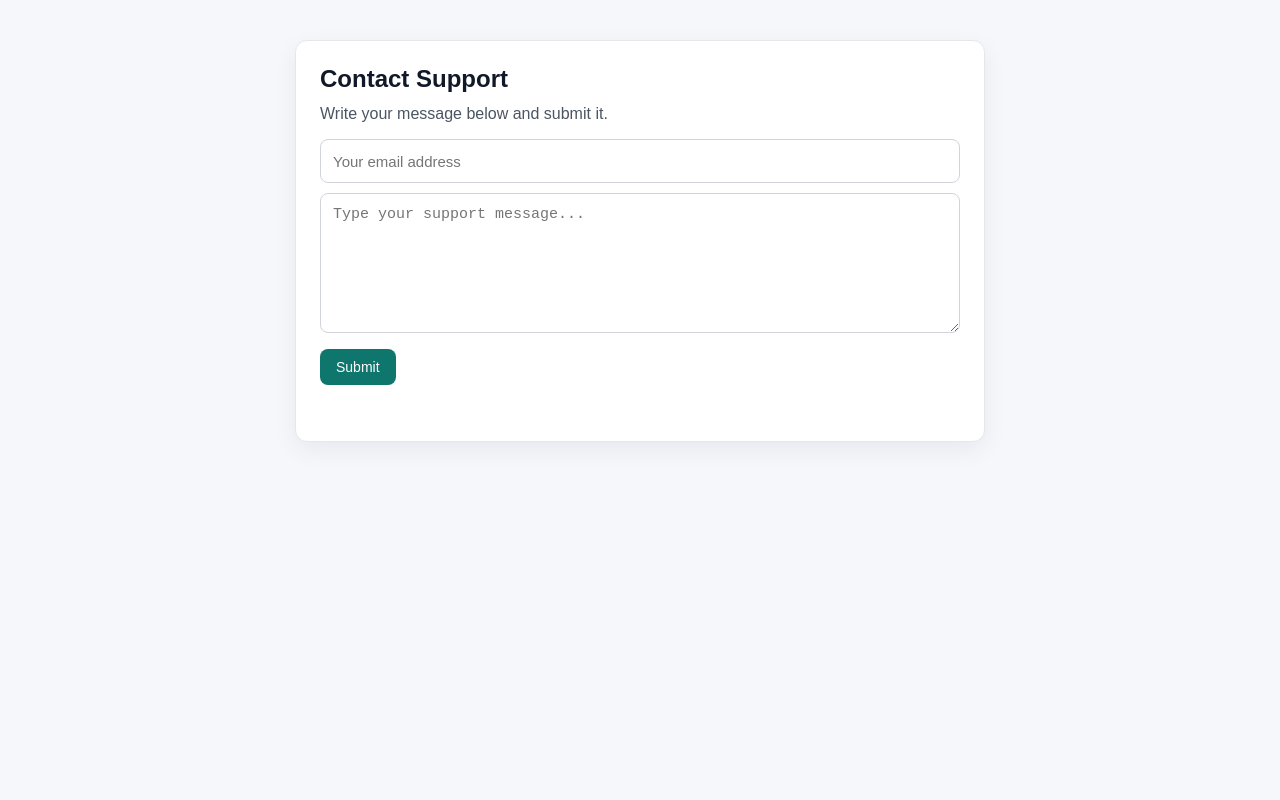
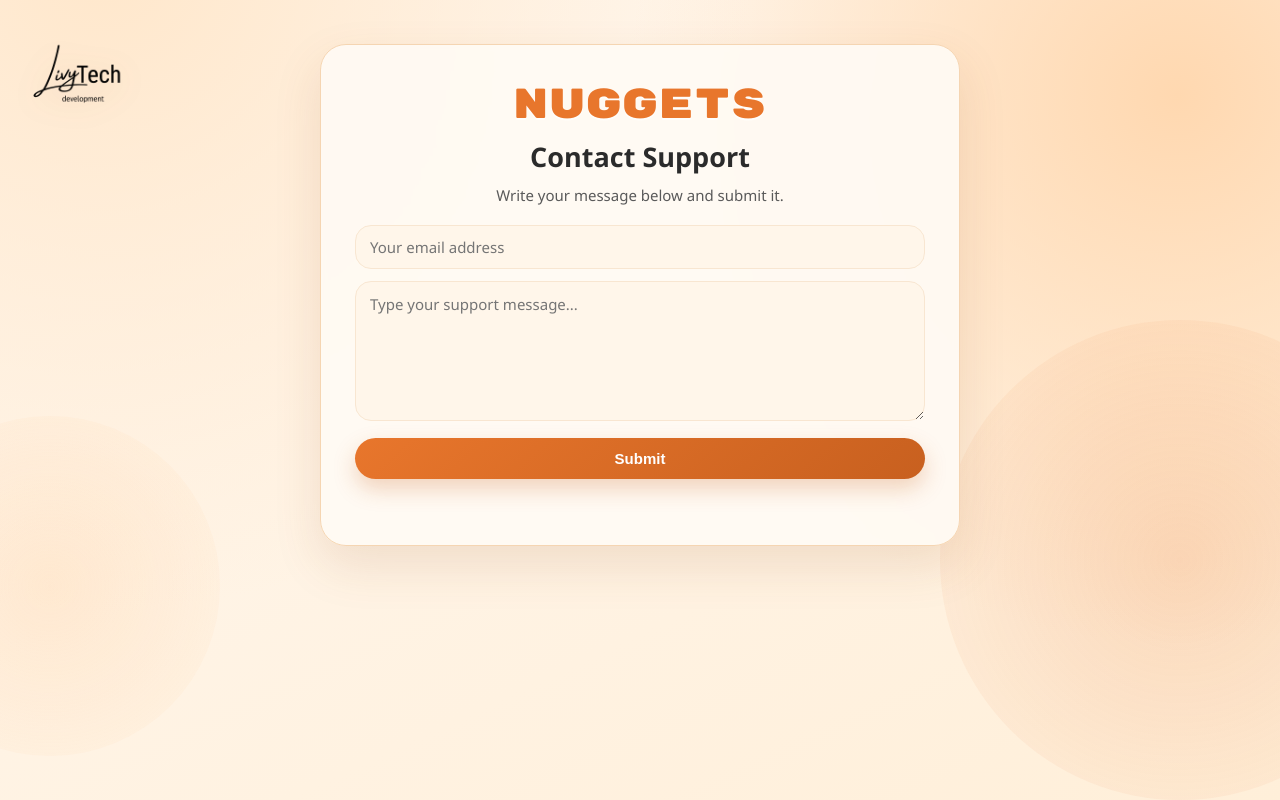
Before and after one commit to impression768/happynuggetshome, a plain HTML site: page index.html in a window 1280 px wide. Drawn offline with nearby package versions, Linux system fonts and the light colour scheme.

Commit message:
add custom branding with Nuggets logo, RubikMonoOne font, and warm orange gradient design

```diff
--- a/index.html
+++ b/index.html
@@ -5,64 +5,161 @@
   <meta name="viewport" content="width=device-width, initial-scale=1.0">
   <title>Happy Nuggets Home Support</title>
   <style>
+    @font-face {
+      font-family: "RubikMonoOne";
+      src: url("./RubikMonoOne_400Regular.ttf") format("truetype");
+      font-display: swap;
+    }
+
     :root {
       color-scheme: light;
+      --primary: #e8762c;
+      --primary-strong: #c8601f;
+      --text: #2b2b2b;
+      --text-muted: #5a5a5a;
+      --surface: rgba(255, 250, 244, 0.94);
+      --surface-border: #f5d5b2;
+      --field-bg: #fff6ea;
+      --field-border: #f8e6d1;
+    }
+
+    * {
+      box-sizing: border-box;
     }
 
     body {
       margin: 0;
-      font-family: Arial, sans-serif;
-      background: #f6f7fb;
-      color: #111827;
+      min-height: 100vh;
+      padding: clamp(18px, 4vw, 44px);
+      font-family: "Avenir Next", "Segoe UI", sans-serif;
+      color: var(--text);
+      background:
+        radial-gradient(circle at 8% -5%, #ffe7cb 0%, transparent 45%),
+        radial-gradient(circle at 92% 12%, #ffd8b0 0%, transparent 40%),
+        linear-gradient(155deg, #fff8f1 0%, #ffefd9 100%);
+    }
+
+    body::before,
+    body::after {
+      content: "";
+      position: fixed;
+      border-radius: 999px;
+      pointer-events: none;
+      z-index: -1;
+    }
+
+    body::before {
+      width: min(52vw, 480px);
+      height: min(52vw, 480px);
+      right: -140px;
+      top: min(46vh, 320px);
+      background: radial-gradient(circle, rgba(232, 118, 44, 0.2), rgba(232, 118, 44, 0));
+    }
+
+    body::after {
+      width: min(42vw, 340px);
+      height: min(42vw, 340px);
+      left: -120px;
+      top: min(52vh, 420px);
+      background: radial-gradient(circle, rgba(255, 204, 153, 0.28), rgba(255, 204, 153, 0));
     }
 
     .container {
-      max-width: 640px;
-      margin: 40px auto;
-      padding: 24px;
-      background: #ffffff;
-      border: 1px solid #e5e7eb;
-      border-radius: 12px;
-      box-shadow: 0 8px 24px rgba(17, 24, 39, 0.06);
+      width: min(640px, 100%);
+      margin: 0 auto;
+      padding: clamp(20px, 4vw, 34px);
+      background: var(--surface);
+      border: 1px solid var(--surface-border);
+      border-radius: 26px;
+      box-shadow: 0 20px 48px rgba(148, 78, 29, 0.13);
+      backdrop-filter: blur(3px);
+    }
+
+    .corner-logo {
+      position: fixed;
+      top: clamp(10px, 2.2vw, 20px);
+      left: clamp(10px, 2.2vw, 20px);
+      width: clamp(70px, 10vw, 120px);
+      height: auto;
+      z-index: 2;
+      pointer-events: none;
+      filter: drop-shadow(0 6px 16px rgba(120, 70, 30, 0.15));
+    }
+
+    .brand-logo {
+      margin: 4px 0 10px;
+      font-family: "RubikMonoOne", "Rubik Mono One", sans-serif;
+      font-size: clamp(30px, 8vw, 42px);
+      letter-spacing: 0.6px;
+      line-height: 1.08;
+      text-align: center;
+      color: var(--primary);
+      text-shadow: 0 2px 0 rgba(255, 255, 255, 0.72);
     }
 
     h1 {
-      margin: 0 0 12px;
-      font-size: 24px;
+      margin: 0 0 10px;
+      font-size: clamp(22px, 5vw, 27px);
+      text-align: center;
     }
 
     p {
-      margin: 0 0 16px;
-      color: #4b5563;
+      margin: 0 0 20px;
+      text-align: center;
+      color: var(--text-muted);
+      font-size: 15px;
+    }
+
+    form {
+      margin-top: 6px;
     }
 
     input[type="email"],
     textarea {
       width: 100%;
       min-height: 140px;
-      padding: 12px;
-      border: 1px solid #d1d5db;
-      border-radius: 8px;
+      padding: 12px 14px;
+      border: 1px solid var(--field-border);
+      background: var(--field-bg);
+      border-radius: 16px;
       font-size: 15px;
+      font-family: inherit;
+      color: var(--text);
       resize: vertical;
-      box-sizing: border-box;
+      transition: border-color 0.18s ease, box-shadow 0.18s ease;
+    }
+
+    input[type="email"]:focus,
+    textarea:focus {
+      border-color: #f1bb8e;
+      box-shadow: 0 0 0 3px rgba(232, 118, 44, 0.16);
+      outline: none;
     }
 
     input[type="email"] {
       min-height: 0;
       height: 44px;
-      margin-bottom: 10px;
+      margin-bottom: 12px;
     }
 
     button {
       margin-top: 12px;
-      padding: 10px 16px;
+      width: 100%;
+      padding: 12px 16px;
       border: 0;
-      border-radius: 8px;
-      background: #0f766e;
+      border-radius: 999px;
+      background: linear-gradient(140deg, var(--primary) 0%, var(--primary-strong) 100%);
       color: #ffffff;
-      font-size: 14px;
+      font-size: 15px;
+      font-weight: 600;
       cursor: pointer;
+      box-shadow: 0 10px 22px rgba(200, 96, 31, 0.26);
+      transition: transform 0.15s ease, box-shadow 0.15s ease;
+    }
+
+    button:hover:enabled {
+      transform: translateY(-1px);
+      box-shadow: 0 14px 26px rgba(200, 96, 31, 0.32);
     }
 
     button:disabled {
@@ -74,6 +171,7 @@
       margin-top: 12px;
       font-size: 14px;
       min-height: 20px;
+      text-align: center;
     }
 
     .status.success {
@@ -86,7 +184,9 @@
   </style>
 </head>
 <body>
+  <img class="corner-logo" src="./livy-logo-tp.png" alt="Livy logo">
   <main class="container">
+    <div class="brand-logo">Nuggets</div>
     <h1>Contact Support</h1>
     <p>Write your message below and submit it.</p>
 
```
Also changed, not shown: RubikMonoOne_400Regular.ttf (added), livy-logo-tp.png (added).
